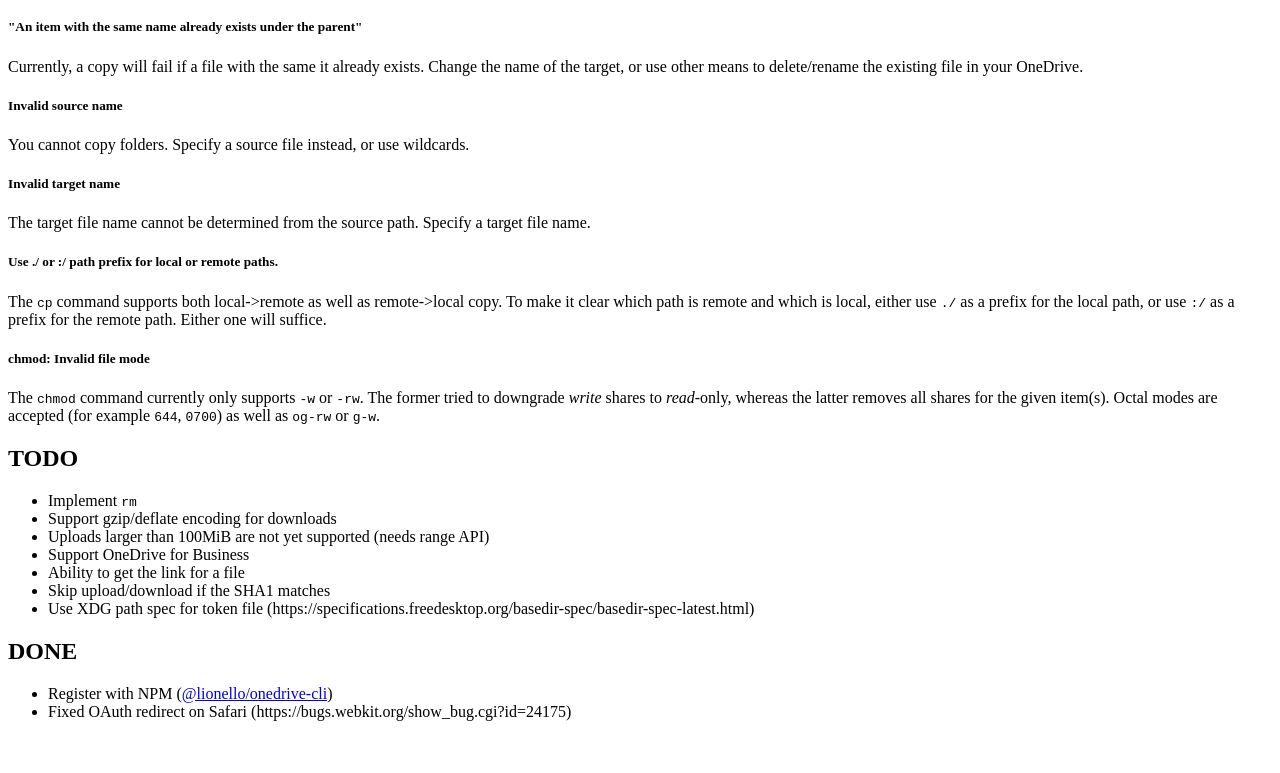
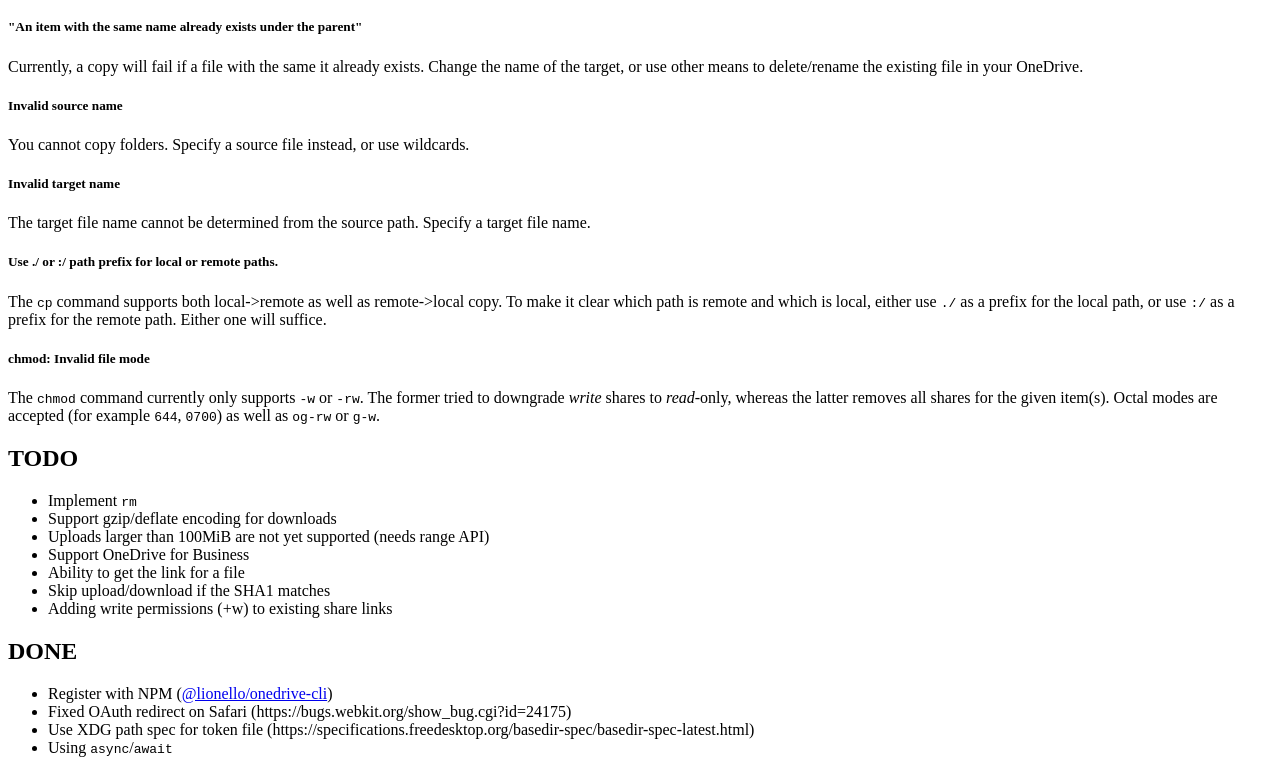
Before and after one commit to lionello/onedrive-cli, a website: page docs/index.html in a window 1280 px wide. Shown: the part 1154-1927 px from the top of the page. Before the commit the page ends 1891 px from the top, so only its background shows below. Drawn offline with Linux system fonts and the light colour scheme.

Commit message:
update dependencies

```diff
--- a/docs/index.html
+++ b/docs/index.html
@@ -119,7 +119,7 @@ shares to <em>read</em>-only, whereas the latter removes all shares for the give
 <li>Support OneDrive for Business</li>
 <li>Ability to get the link for a file</li>
 <li>Skip upload/download if the SHA1 matches</li>
-<li>Use XDG path spec for token file (https://specifications.freedesktop.org/basedir-spec/basedir-spec-latest.html)</li>
+<li>Adding write permissions (+w) to existing share links</li>
 </ul>
 
 <h2>DONE</h2>
@@ -127,4 +127,6 @@ shares to <em>read</em>-only, whereas the latter removes all shares for the give
 <ul>
 <li>Register with NPM (<a href="https://www.npmjs.com/package/@lionello/onedrive-cli">@lionello/onedrive-cli</a>)</li>
 <li>Fixed OAuth redirect on Safari (https://bugs.webkit.org/show_bug.cgi?id=24175)</li>
+<li>Use XDG path spec for token file (https://specifications.freedesktop.org/basedir-spec/basedir-spec-latest.html)</li>
+<li>Using <code>async</code>/<code>await</code></li>
 </ul>
```
Also changed, not shown: package.json (+7 -7 lines), pnpm-lock.yaml, 3 other files.
